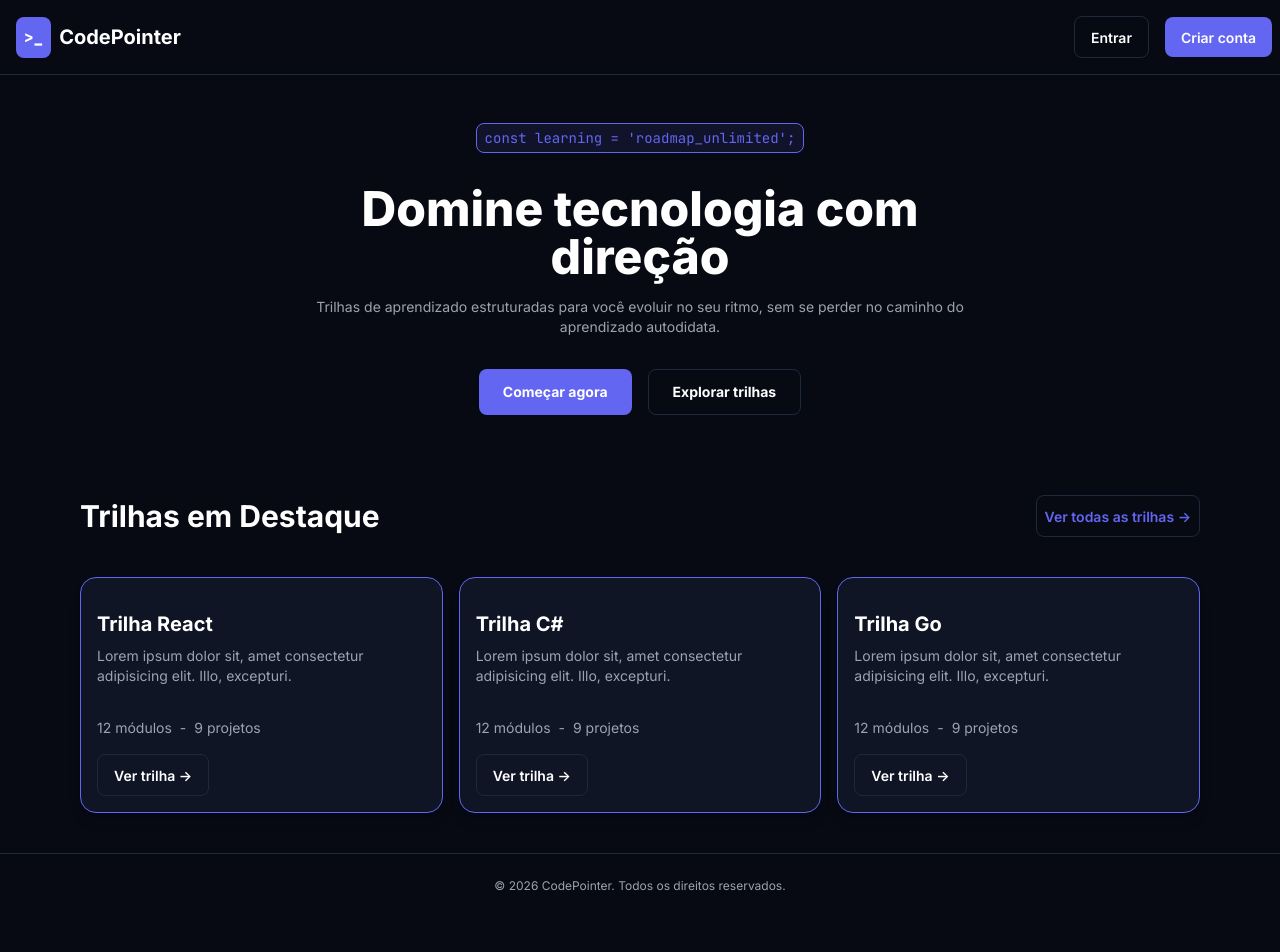
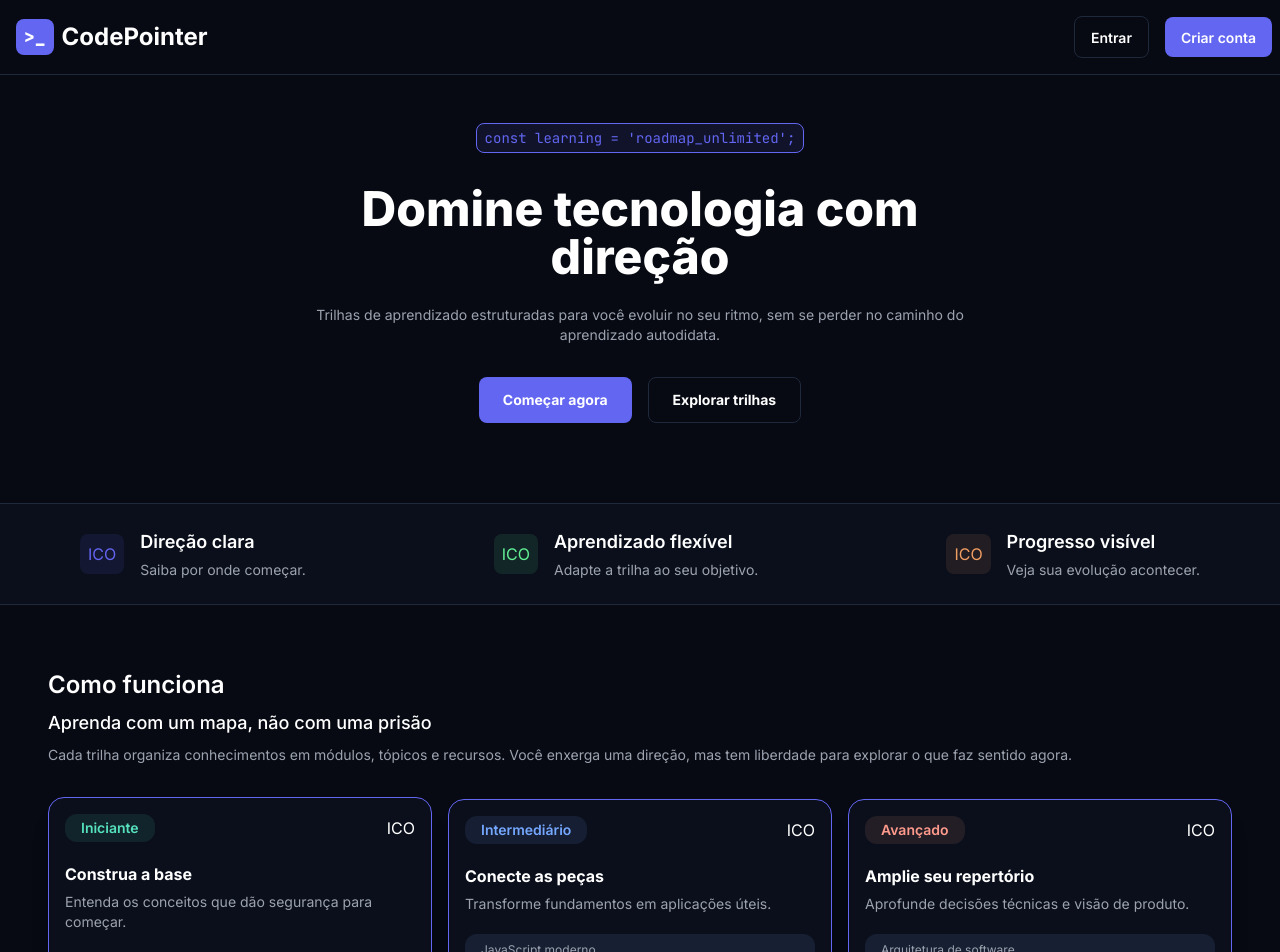
Before and after one commit to devisonsantana/codepointer-web, a React (Vite) app: page / in a window 1280 px wide. Shown: the top 952 px of the page. Before the commit the page ends 918 px from the top, so only its background shows below. Built offline with nearby package versions, Linux system fonts and the light colour scheme.

Commit message:
feat(ui): add how it works section and break others sections into components

```diff
--- /dev/null
+++ b/src/components/ui/card/Card.tsx
@@ -0,0 +1,23 @@
+export const Card = () => {
+  return (
+    <div className="space-y-4 rounded-2xl border border-[#6366F1] bg-[#0F1524] p-4">
+      <div className="space-y-2 py-4">
+        <h3 className="text-xl font-bold">Trilha React</h3>
+        <p className="text-sm text-[#9CA3AF]">
+          Lorem ipsum dolor sit, amet consectetur adipisicing elit. Illo,
+          excepturi.
+        </p>
+      </div>
+      <div className="flex items-center gap-2 text-sm text-[#9CA3AF]">
+        <p>12 módulos</p>
+        <span>-</span>
+        <p>9 projetos</p>
+      </div>
+      <div>
+        <button className="cursor-pointer rounded-lg border border-[#1E293B] px-4 py-2">
+          <a className="text-sm font-semibold">Ver trilha -&gt;</a>
+        </button>
+      </div>
+    </div>
+  );
+};
--- /dev/null
+++ b/src/components/ui/footer/Footer.tsx
@@ -0,0 +1,9 @@
+export const Footer = () => {
+  return (
+    <footer>
+      <div className="border-t border-t-[#1E293B] px-4 py-6 text-center text-xs text-[#9CA3AF]">
+        <p>&copy; 2026 CodePointer. Todos os direitos reservados.</p>
+      </div>
+    </footer>
+  );
+};
--- /dev/null
+++ b/src/components/ui/header/Header.tsx
@@ -0,0 +1,31 @@
+export const Header = () => {
+  return (
+    <header className="flex flex-col items-center justify-center px-4 py-8">
+      <div className="self-start rounded-lg border border-[#6366F1] bg-[#6365f11a] px-2 py-1 text-xs text-[#6366F1] sm:self-center sm:text-sm">
+        <code>const learning = 'roadmap_unlimited';</code>
+      </div>
+
+      <div className="space-y-4 py-8 font-sans sm:w-2xl">
+        <div className="space-y-6">
+          <h2 className="text-4xl font-extrabold sm:text-center sm:text-5xl">
+            Domine tecnologia com direção
+          </h2>
+          <p className="text-sm text-[#9CA3AF] sm:text-center">
+            Trilhas de aprendizado estruturadas para você evoluir no seu ritmo,
+            sem se perder no caminho do aprendizado autodidata.
+          </p>
+        </div>
+
+        <div className="flex flex-col justify-center gap-4 py-4 text-sm font-bold sm:flex-row">
+          <button className="cursor-pointer rounded-lg bg-[#6366F1] px-6 py-3">
+            <a>Começar agora</a>
+          </button>
+
+          <button className="cursor-pointer rounded-lg border border-[#1E293B] px-6 py-3">
+            <a>Explorar trilhas</a>
+          </button>
+        </div>
+      </div>
+    </header>
+  );
+};
--- /dev/null
+++ b/src/components/ui/index.ts
@@ -0,0 +1,3 @@
+export * from "./navbar/NavBar";
+export * from "./header/Header";
+export * from "./footer/Footer";
--- /dev/null
+++ b/src/components/ui/navbar/NavBar.tsx
@@ -0,0 +1,29 @@
+export const NavBar = () => {
+  return (
+    <nav className="mb-4 flex items-center justify-between border-b border-b-[#1E293B] px-2 py-4">
+      <div className="flex items-center gap-2 px-2">
+        <div className="rounded-lg bg-[#6366F1] px-2 py-1">
+          <span className="font-mono text-lg font-extrabold">&gt;_</span>
+        </div>
+
+        <div className="font-sans text-2xl font-bold">
+          <h1>CodePointer</h1>
+        </div>
+      </div>
+
+      <div className="block sm:hidden">
+        <button>[#]</button>
+      </div>
+
+      <div className="hidden space-x-4 sm:block">
+        <button className="cursor-pointer rounded-lg border border-[#1E293B] px-4 py-2">
+          <a className="text-sm font-semibold">Entrar</a>
+        </button>
+
+        <button className="cursor-pointer rounded-lg bg-[#6366F1] px-4 py-2">
+          <a className="text-sm font-semibold">Criar conta</a>
+        </button>
+      </div>
+    </nav>
+  );
+};
--- a/src/pages/home/HomePage.tsx
+++ b/src/pages/home/HomePage.tsx
@@ -1,135 +1,156 @@
+import { Footer, Header, NavBar } from "@/components/ui";
+
 export const HomePage = () => {
   return (
     <div>
-      <nav className="mb-4 flex items-center justify-between border-b border-b-[#1E293B] px-2 py-4">
-        {/* Logo */}
-        <div className="flex items-center gap-2 px-2">
-          <div className="rounded-lg bg-[#6366F1] p-2">
-            <span className="font-mono font-extrabold">&gt;_</span>
+      <NavBar />
+
+      <Header />
+
+      <section className="mb-8 flex flex-col items-start justify-between gap-8 border-y border-y-[#1E293B] bg-[#0F152481] px-4 py-6 sm:flex-row sm:items-center md:px-20">
+        <div className="flex w-full flex-row items-center gap-4 sm:w-auto">
+          <div className="rounded-lg bg-[#6365f11a] p-2 text-[#6365f1]">
+            ICO
           </div>
-          <div className="font-sans text-xl font-bold">
-            <h1>CodePointer</h1>
+
+          <div className="space-y-1">
+            <p className="text-lg font-semibold">Direção clara</p>
+
+            <p className="text-sm text-[#9CA3AF]">Saiba por onde começar.</p>
           </div>
         </div>
-        {/* Links */}
-        <div className="block sm:hidden">
-          <button>[#]</button>
-        </div>
-        <div className="hidden space-x-4 sm:block">
-          <button className="cursor-pointer rounded-lg border border-[#1E293B] px-4 py-2">
-            <a className="text-sm font-semibold">Entrar</a>
-          </button>
-          <button className="cursor-pointer rounded-lg bg-[#6366F1] px-4 py-2">
-            <a className="text-sm font-semibold">Criar conta</a>
-          </button>
-        </div>
-      </nav>
-
-      <header className="flex flex-col items-center justify-center px-4 py-8">
-        <div className="self-start rounded-lg border border-[#6366F1] bg-[#6365f11a] px-2 py-1 text-xs text-[#6366F1] sm:self-center sm:text-sm">
-          <code>const learning = 'roadmap_unlimited';</code>
+        <div className="flex w-full flex-row items-center gap-4 sm:w-auto">
+          <div className="rounded-lg bg-[#63f1951a] p-2 text-[#63f195]">
+            ICO
           </div>
 
-        <div className="space-y-4 py-8 font-sans sm:w-2xl">
-          <div className="space-y-4">
-            <h2 className="text-3xl font-extrabold sm:text-center sm:text-5xl">
-              Domine tecnologia com direção
-            </h2>
-            <p className="text-sm text-[#9CA3AF] sm:text-center">
-              Trilhas de aprendizado estruturadas para você evoluir no seu
-              ritmo, sem se perder no caminho do aprendizado autodidata.
+          <div className="space-y-1">
+            <p className="text-lg font-semibold">Aprendizado flexível</p>
+
+            <p className="text-sm text-[#9CA3AF]">
+              Adapte a trilha ao seu objetivo.
+            </p>
+          </div>
+        </div>
+        <div className="flex w-full flex-row items-center gap-4 sm:w-auto">
+          <div className="rounded-lg bg-[#f19e631a] p-2 text-[#f19e63]">
+            ICO
+          </div>
+
+          <div className="space-y-1">
+            <p className="text-lg font-semibold">Progresso visível</p>
+
+            <p className="text-sm text-[#9CA3AF]">
+              Veja sua evolução acontecer.
+            </p>
+          </div>
+        </div>
+      </section>
+
+      <section className="space-y-8 px-4 py-8 md:px-12">
+        <div className="space-y-2">
+          <h3 className="text-2xl font-semibold">Como funciona</h3>
+
+          <p className="text-lg font-medium">
+            Aprenda com um mapa, não com uma prisão
+          </p>
+
+          <p className="text-sm text-[#9CA3AF]">
+            Cada trilha organiza conhecimentos em módulos, tópicos e recursos.
+            Você enxerga uma direção, mas tem liberdade para explorar o que faz
+            sentido agora.
           </p>
         </div>
 
-          <div className="flex flex-col justify-center gap-4 py-4 text-sm font-bold sm:flex-row">
-            <button className="cursor-pointer rounded-lg bg-[#6366F1] px-6 py-3">
-              <a>Começar agora</a>
-            </button>
-            <button className="cursor-pointer rounded-lg border border-[#1E293B] px-6 py-3">
-              <a>Explorar trilhas</a>
-            </button>
+        <div className="flex flex-col items-center gap-4 sm:flex-row sm:justify-between">
+          <div className="h-full min-h-60 w-full max-w-sm space-y-1 rounded-2xl border border-[#6366F1] bg-[#0F152481] p-4 shadow-xl">
+            <div className="flex flex-row items-center justify-between">
+              <div className="rounded-xl bg-[#56e2bd1a] px-4 py-1">
+                <p className="text-sm font-semibold text-[#56e2bd]">
+                  Iniciante
+                </p>
+              </div>
+              <div>
+                <p>ICO</p>
               </div>
             </div>
-      </header>
 
-      <section className="px-4 sm:px-8 md:px-14 lg:px-20">
-        <div className="flex items-center justify-between gap-4">
-          <div className="w-40 sm:w-auto">
-            <h2 className="text-3xl font-bold">Trilhas em Destaque</h2>
+            <div className="space-y-1.5 py-4">
+              <h3 className="text-base font-bold">Construa a base</h3>
+              <p className="text-sm text-[#9CA3AF]">
+                Entenda os conceitos que dão segurança para começar.
+              </p>
             </div>
-          <div className="rounded-lg border border-[#1E293B] p-2">
-            <a className="text-sm font-semibold text-[#6366F1]">
-              Ver todas as trilhas -&gt;
-            </a>
+
+            <div className="space-y-2 text-xs text-[#9CA3AF]">
+              <div className="rounded-xl bg-[#172033] px-4 py-2">
+                <p>Lógica de programação</p>
+              </div>
+              <div className="rounded-xl bg-[#172033] px-4 py-2">
+                <p>HTML e CSS</p>
               </div>
             </div>
-        {/* Cards das Trilhas */}
-        <div className="flex flex-col gap-4 py-10 sm:flex-row">
-          <div className="space-y-4 rounded-2xl border border-[#6366F1] bg-[#0F1524] p-4 shadow-lg">
-            <div className="space-y-2 py-4">
-              <h3 className="text-xl font-bold">Trilha React</h3>
-              <p className="text-sm text-[#9CA3AF]">
-                Lorem ipsum dolor sit, amet consectetur adipisicing elit. Illo,
-                excepturi.
+          </div>
+
+          <div className="h-full min-h-60 w-full max-w-sm space-y-1 rounded-2xl border border-[#6366F1] bg-[#0F152481] p-4 shadow-xl">
+            <div className="flex flex-row items-center justify-between">
+              <div className="rounded-xl bg-[#75a7ff1a] px-4 py-1">
+                <p className="text-sm font-semibold text-[#75a7ff]">
+                  Intermediário
                 </p>
               </div>
-            <div className="flex items-center gap-2 text-sm text-[#9CA3AF]">
-              <p>12 módulos</p>
-              <span>-</span>
-              <p>9 projetos</p>
+              <div>
+                <p>ICO</p>
+              </div>
+            </div>
+
+            <div className="space-y-1.5 py-4">
+              <h3 className="text-base font-bold">Conecte as peças</h3>
+              <p className="text-sm text-[#9CA3AF]">
+                Transforme fundamentos em aplicações úteis.
+              </p>
+            </div>
+
+            <div className="space-y-2 text-xs text-[#9CA3AF]">
+              <div className="rounded-xl bg-[#172033] px-4 py-2">
+                <p>JavaScript moderno</p>
+              </div>
+              <div className="rounded-xl bg-[#172033] px-4 py-2">
+                <p>Consumo de APIs</p>
+              </div>
+            </div>
+          </div>
+
+          <div className="h-full min-h-60 w-full max-w-sm space-y-1 rounded-2xl border border-[#6366F1] bg-[#0F152481] p-4 shadow-xl">
+            <div className="flex flex-row items-center justify-between">
+              <div className="rounded-xl bg-[#ff9b8c1a] px-4 py-1">
+                <p className="text-sm font-semibold text-[#ff9b8c]">Avançado</p>
               </div>
               <div>
-              <button className="cursor-pointer rounded-lg border border-[#1E293B] px-4 py-2">
-                <a className="text-sm font-semibold">Ver trilha -&gt;</a>
-              </button>
+                <p>ICO</p>
               </div>
             </div>
-          <div className="space-y-4 rounded-2xl border border-[#6366F1] bg-[#0F1524] p-4 shadow-lg">
-            <div className="space-y-2 py-4">
-              <h3 className="text-xl font-bold">Trilha C#</h3>
+
+            <div className="space-y-1.5 py-4">
+              <h3 className="text-base font-bold">Amplie seu repertório</h3>
               <p className="text-sm text-[#9CA3AF]">
-                Lorem ipsum dolor sit, amet consectetur adipisicing elit. Illo,
-                excepturi.
+                Aprofunde decisões técnicas e visão de produto.
               </p>
             </div>
-            <div className="flex items-center gap-2 text-sm text-[#9CA3AF]">
-              <p>12 módulos</p>
-              <span>-</span>
-              <p>9 projetos</p>
+
+            <div className="space-y-2 text-xs text-[#9CA3AF]">
+              <div className="rounded-xl bg-[#172033] px-4 py-2">
+                <p>Arquitetura de software</p>
               </div>
-            <div>
-              <button className="cursor-pointer rounded-lg border border-[#1E293B] px-4 py-2">
-                <a className="text-sm font-semibold">Ver trilha -&gt;</a>
-              </button>
+              <div className="rounded-xl bg-[#172033] px-4 py-2">
+                <p>Deploy e observabilidade</p>
               </div>
-          </div>
-          <div className="space-y-4 rounded-2xl border border-[#6366F1] bg-[#0F1524] p-4 shadow-lg">
-            <div className="space-y-2 py-4">
-              <h3 className="text-xl font-bold">Trilha Go</h3>
-              <p className="text-sm text-[#9CA3AF]">
-                Lorem ipsum dolor sit, amet consectetur adipisicing elit. Illo,
-                excepturi.
-              </p>
-            </div>
-            <div className="flex items-center gap-2 text-sm text-[#9CA3AF]">
-              <p>12 módulos</p>
-              <span>-</span>
-              <p>9 projetos</p>
-            </div>
-            <div>
-              <button className="cursor-pointer rounded-lg border border-[#1E293B] px-4 py-2">
-                <a className="text-sm font-semibold">Ver trilha -&gt;</a>
-              </button>
             </div>
           </div>
         </div>
       </section>
 
-      <footer>
-        <div className="border-t border-t-[#1E293B] px-4 py-6 text-center text-xs text-[#9CA3AF]">
-          <p>&copy; 2026 CodePointer. Todos os direitos reservados.</p>
-        </div>
-      </footer>
+      <Footer />
     </div>
   );
 };
```
Lines whose indentation alone changed are shown as unchanged.
